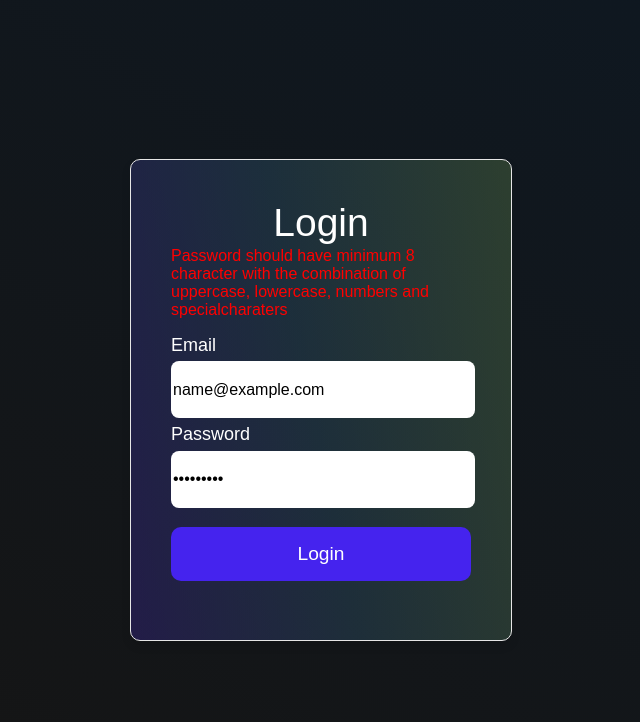
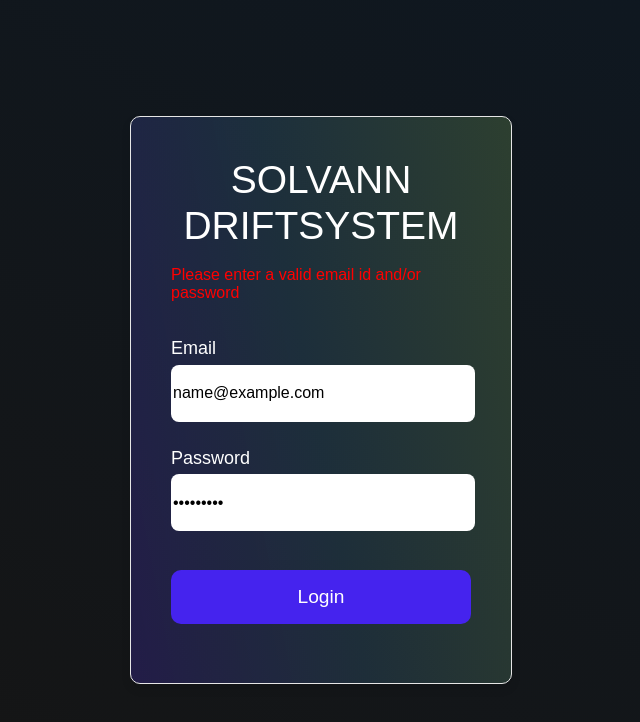
Before and after one commit to USN-Gjengen/APP2000_Gruppe06_Solvann-Driftsystem, a React (Create React App) app in the folder frontend/: page /login in a window 1280 px wide. Both pictures are taken after typing "name@example.com", "Sample123" into the empty fields and a click on the button "Login". Shown: the top 722 px of the page, without its empty margins (319-959 px from the left). Built offline with nearby package versions, Linux system fonts and the light colour scheme.

Commit message:
fix login title and error message

```diff
--- a/frontend/src/pages/Login.jsx
+++ b/frontend/src/pages/Login.jsx
@@ -1,50 +1,53 @@
 import React from 'react';
 import { emailValidator, passwordValidator } from '../components/regexValidator';
-import { useNavigate } from "react-router-dom"
-import "../styles/index.css"
+import { useNavigate } from 'react-router-dom';
+import '../styles/index.css';
 
 const Login = () => {
-	const navigate = useNavigate()
+  const navigate = useNavigate();
 
   const [input, setInput] = React.useState({ email: '', password: '' });
 
-	const [errorMessage, seterrorMessage] = React.useState('');
-	const [successMessage, setsuccessMessage] = React.useState('');
+  const [errorMessage, setErrorMessage] = React.useState('');
+  const [successMessage, setSuccessMessage] = React.useState('');
 
-	const handleChange = e => {
+  const handleChange = (e) => {
     setInput({ ...input, [e.target.name]: e.target.value });
   };
 
   React.useEffect(() => {
-		if (localStorage.getItem('auth')) navigate('/Dashboard')
-	})
+    if (localStorage.getItem('auth')) navigate('/Dashboard');
+  });
 
-	const formSubmitter = e => {
+  const formSubmitter = (e) => {
     e.preventDefault();
-		setsuccessMessage('');
-		if (!emailValidator(input.email)) return seterrorMessage('Please enter valid email id');
+    setSuccessMessage('');
+    if (!emailValidator(input.email)) return setErrorMessage('Please enter a valid email id and/or password');
 
     if (!passwordValidator(input.password))
-			return seterrorMessage(
-				'Password should have minimum 8 character with the combination of uppercase, lowercase, numbers and specialcharaters'
+      return setErrorMessage(
+        'Please enter a valid email id and/or password'
       );
-		// setsuccessMessage('Successfully Validated');
-		if (input.email !== 'admin@a.com' || input.password !== 'Password@1') return seterrorMessage('Invalid email or password');
 
-		navigate('/Dashboard')
-		localStorage.setItem('auth', true)
+    if (input.email !== 'admin@a.com' || input.password !== 'Password@1')
+      return setErrorMessage('Invalid email or password');
+
+    navigate('/Dashboard');
+    localStorage.setItem('auth', true);
   };
 
   return (
-
     <div>
       <div>
         <div className="login_container">
           <div className="wrap-login">
+            <div className="title-container">
+              <span className="form-title-login">SOLVANN DRIFTSYSTEM</span>
+            </div>
             <form className="login-form" onSubmit={formSubmitter}>
-							<span className="form-title-login">Login</span>
-
-							{errorMessage.length > 0 && <div style={{ marginBottom: '10px', color: 'red' }}>{errorMessage}</div>}
+              {errorMessage.length > 0 && (
+                <div style={{ marginBottom: '10px', color: 'red' }}>{errorMessage}</div>
+              )}
 
               {successMessage.length > 0 && (
                 <div style={{ marginBottom: '10px', color: 'green' }}>{successMessage}</div>
@@ -71,20 +74,6 @@ const Login = () => {
                 />
               </div>
               <button className="form-btn-login">Login</button>
-							{/* <div className="txt1 text-center p-t-54 p-b-20">
-								<span>Or Sign Up Using (under maintenance) </span>
-							</div>
-							<div className="flex-c-m">
-								<a href="#" className="login100-social-item bg1">
-									<i className="fa fa-facebook" />
-								</a>
-								<a href="#" className="login100-social-item bg2">
-									<i className="fa fa-twitter" />
-								</a>
-								<a href="#" className="login100-social-item bg3">
-									<i className="fa fa-google" />
-
-							</div>*/}
             </form>
           </div>
         </div>
--- a/frontend/src/styles/index.css
+++ b/frontend/src/styles/index.css
@@ -1,6 +1,7 @@
 .login-form {
 	display: flex;
 	flex-direction: column;
+	gap: 20px;
 }
 
 .login_container {
@@ -54,12 +55,6 @@
 	border-radius: 0.5rem;
 }
 
-/* forgot password */
-
-.text-right {
-	text-align: right;
-	padding: 10px 0 0 0;
-}
 
 /* button */
 
@@ -73,3 +68,15 @@
 	cursor: pointer;
 	font-size: 1.2rem;
 }
+
+.title-container {
+	text-align: center;
+	margin-bottom: 1rem;
+  }
+
+  .form-title-login {
+	display: block;
+	font-size: 39px;
+	color: white;
+	line-height: 1.2;
+  }
```
Lines whose indentation alone changed are shown as unchanged.
